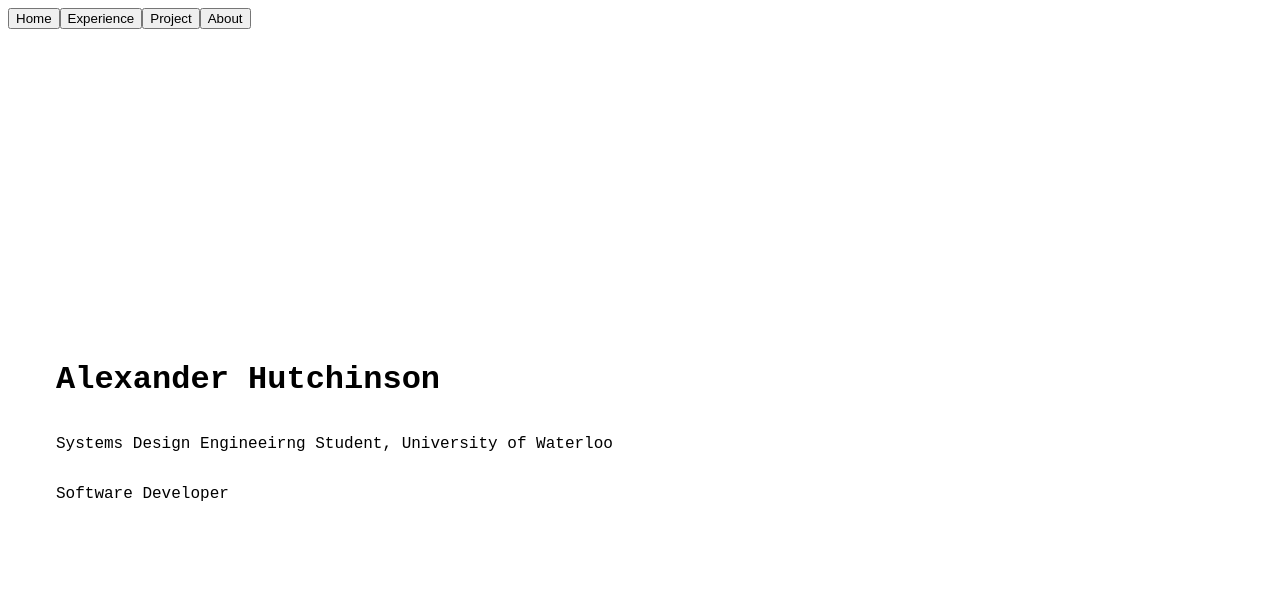
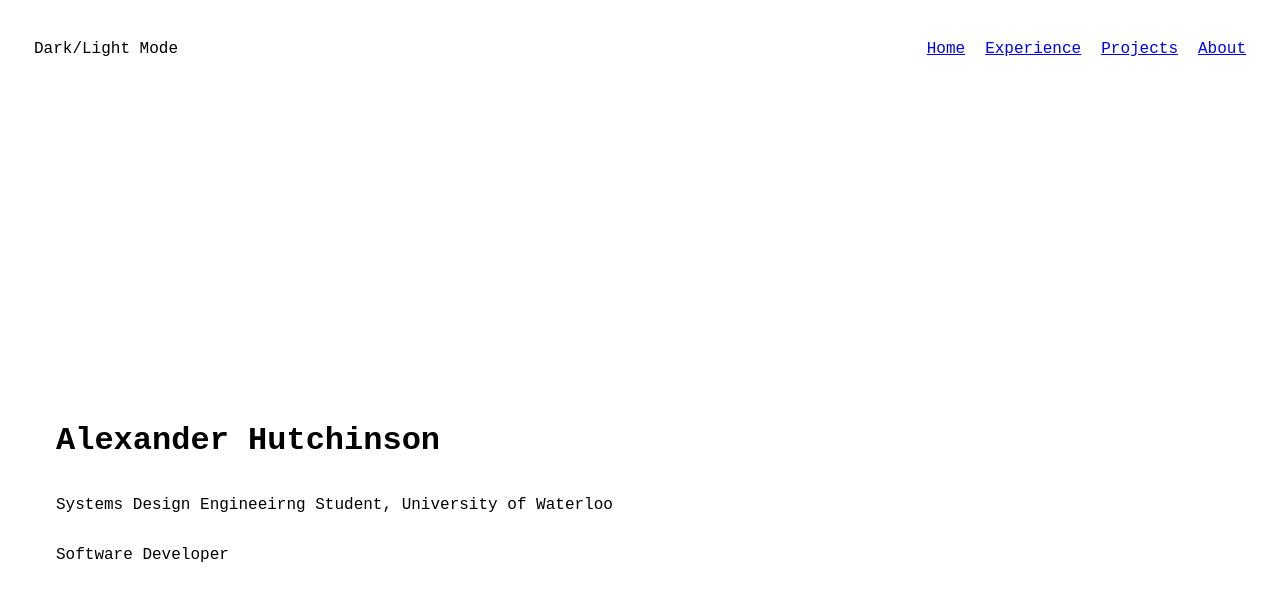
Before and after one commit to ahutchin/ahutchin.github.io, a React (Vite) app: page / in a window 1280 px wide. Shown: the top 600 px of the page. Built offline with nearby package versions, Linux system fonts and the light colour scheme.

Commit message:
Navbar Implemented

```diff
--- a/src/components/Navbar.jsx
+++ b/src/components/Navbar.jsx
@@ -3,20 +3,27 @@ import { Link } from "react-router-dom";
 
 const Navbar = () => {
   return (
-    <>
-      <Link to="/">
-        <button>Home</button>
-      </Link>
-      <Link to="/experience">
-        <button>Experience</button>
-      </Link>
-      <Link to="/projects">
-        <button>Project</button>
-      </Link>
-      <Link to="/about">
-        <button>About</button>
-      </Link>
-    </>
+    <div className="navbar">
+      <div className="color-theme">
+        <p>Dark/Light Mode</p>
+      </div>
+      <div className="navbar-links">
+        <ul className="page-links">
+          <li>
+            <Link to="/">Home</Link>
+          </li>
+          <li>
+            <Link to="/experience">Experience</Link>
+          </li>
+          <li>
+            <Link to="/projects">Projects</Link>
+          </li>
+          <li>
+            <Link to="/about">About</Link>
+          </li>
+        </ul>
+      </div>
+    </div>
   );
 };
 
--- a/src/index.css
+++ b/src/index.css
@@ -8,6 +8,36 @@ body {
 body,
 main {
   height: 100vh;
+}
+
+/* NAVBAR */
+
+.navbar {
+  display: flex;
+  padding: 1rem;
+  justify-content: space-between;
+}
+
+.color-theme {
+  padding: 0 10px;
+  cursor: pointer;
+}
+
+.navbar .navbar-links {
+  display: flex;
+  align-items: center;
+}
+
+.navbar .page-links {
+  list-style: none;
+  display: flex;
+  margin: 0;
+  padding: 0;
+}
+
+.navbar .page-links li {
+  text-decoration: none;
+  padding: 0 10px;
 }
 
 /* HOME PAGE */
```
